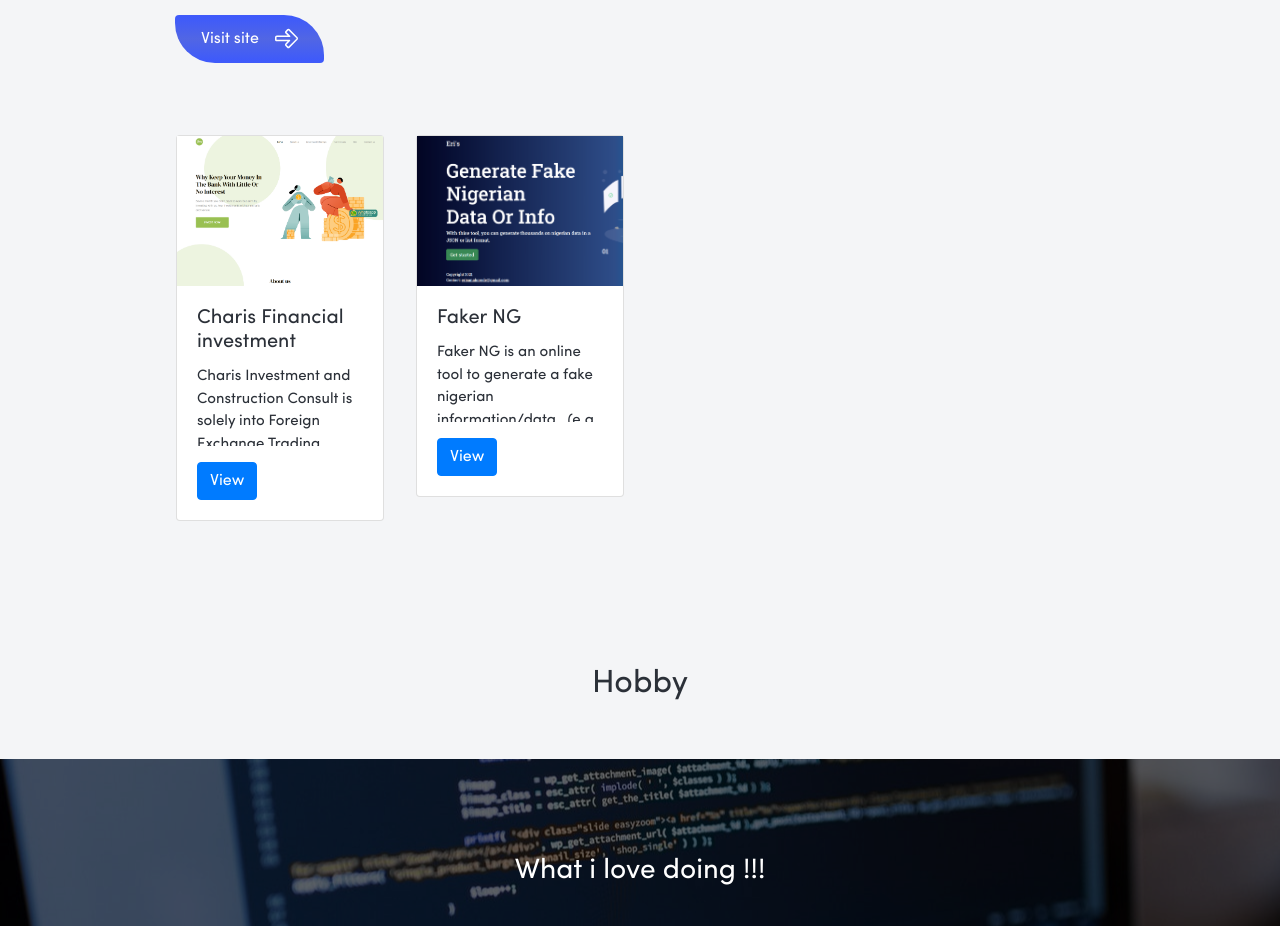
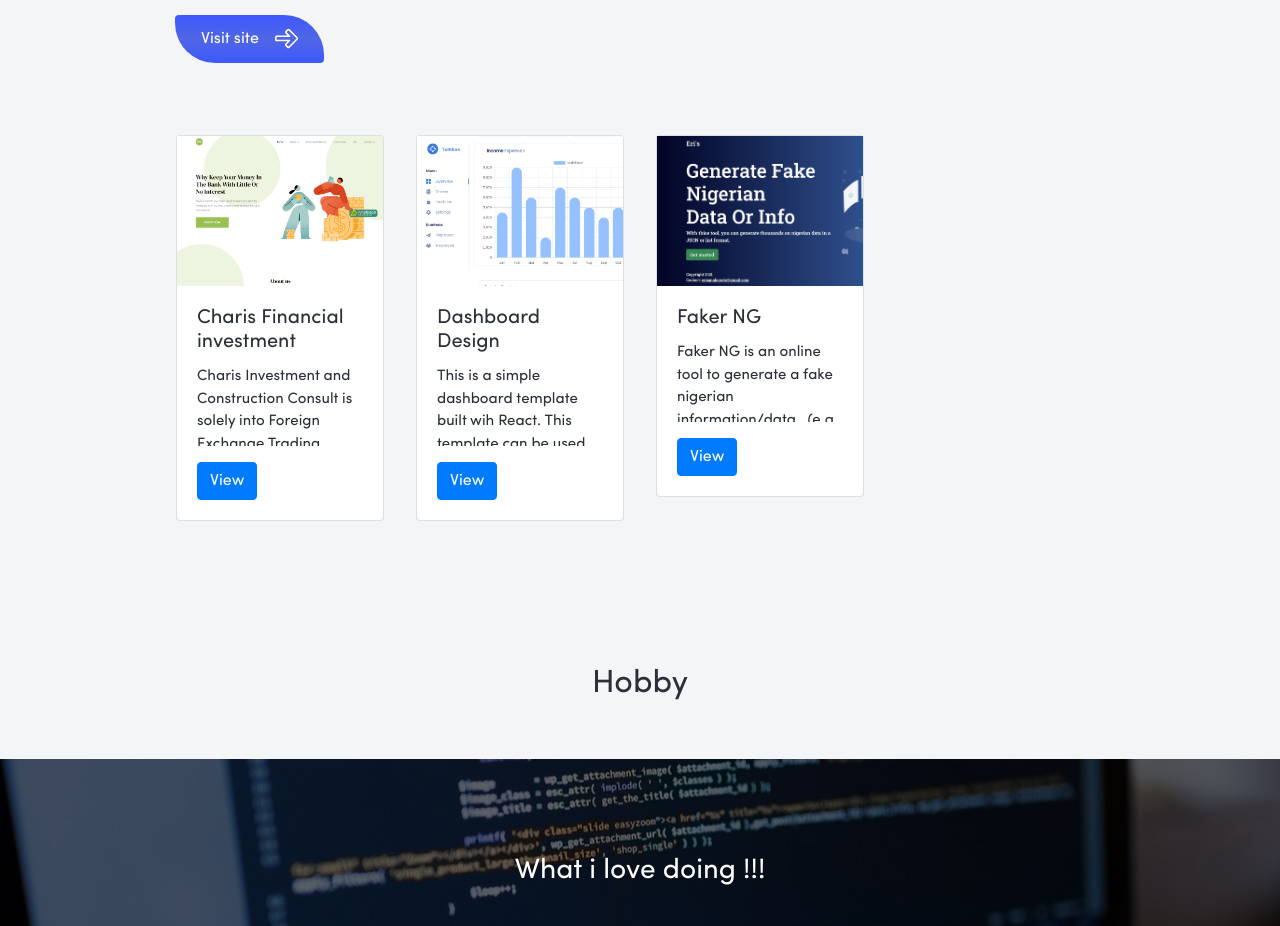
Before and after one commit to eris202/portfolio, a Next.js app: page / in a window 1280 px wide. Shown: the part 3260-4186 px from the top of the page. Built offline with nearby package versions, Linux system fonts and the light colour scheme.

Commit message:
added a new project

```diff
--- a/pages/index.js
+++ b/pages/index.js
@@ -690,6 +690,33 @@ export default function Home() {
                 </div>
               </div>
             </div>
+                  <div className="col-xl-3 col-lg-4 col-md-6  px-3  position-relative overflow-hidden mt-4">
+              <div className="card w-100">
+                <div className="col-12  card_img dashboard"></div>
+
+                <div className="card-body">
+                  <h5 className="card-title" data-aos="slide-left">
+                    Dashboard Design
+                  </h5>
+                  <p className="card-text text-overflow" data-aos="fade-up">
+                    This is a simple dashboard template built wih React. This template can be used  for any project which which require a dashboard page.
+
+
+                  </p>
+                  <button
+                    data-title="Dashboard Design"
+                    data-description={`This is a simple dashboard template built wih React. This template can be used  for any project which which require a dashboard page.
+
+`}
+                    onClick={handleViewMore}
+                    data-src="http://erisan-dashboard.herokuapp.com/"
+                    className="btn btn-primary"
+                  >
+                    View
+                  </button>
+                </div>
+              </div>
+            </div>
             {/* <div className="col-xl-3 col-lg-4 col-md-6  px-3  position-relative overflow-hidden mt-4">
               <div className="card w-100">
                 <div className="col-12  card_img charis"></div>
--- a/styles/globals.css
+++ b/styles/globals.css
@@ -187,6 +187,11 @@ header.header-fixed ul li {
 }
 .card_img.charis {
   background-image: url("../public//img/charis.png");
+}
+.card_img.dashboard{
+  background-image: url("../public//img/dashboard.png");
+  /* backss */
+
 }
 .card_img.faker {
   background-image: url("../public/img/faker.png");
```
Also changed, not shown: public/img/dashboard.png (added).
